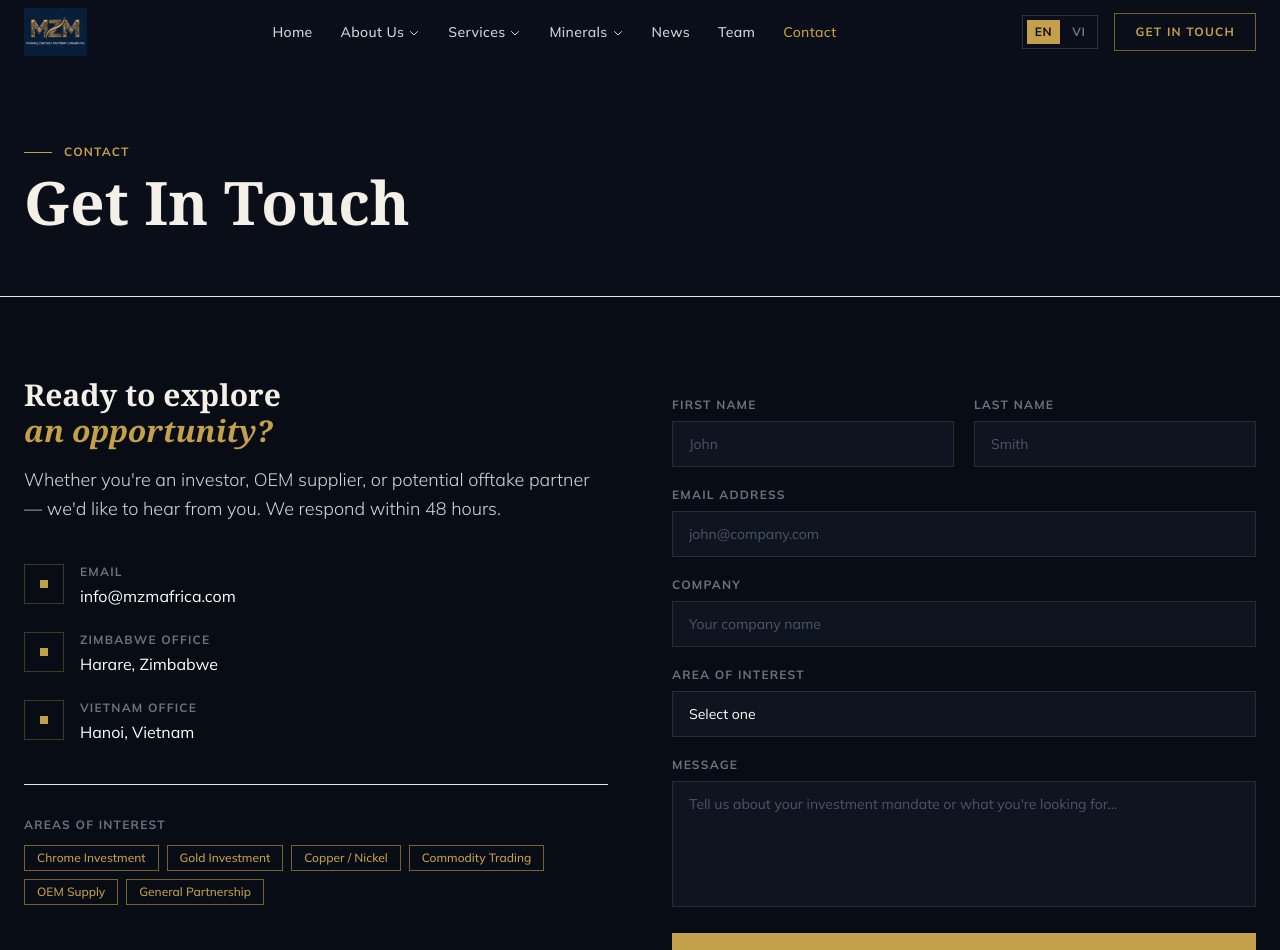
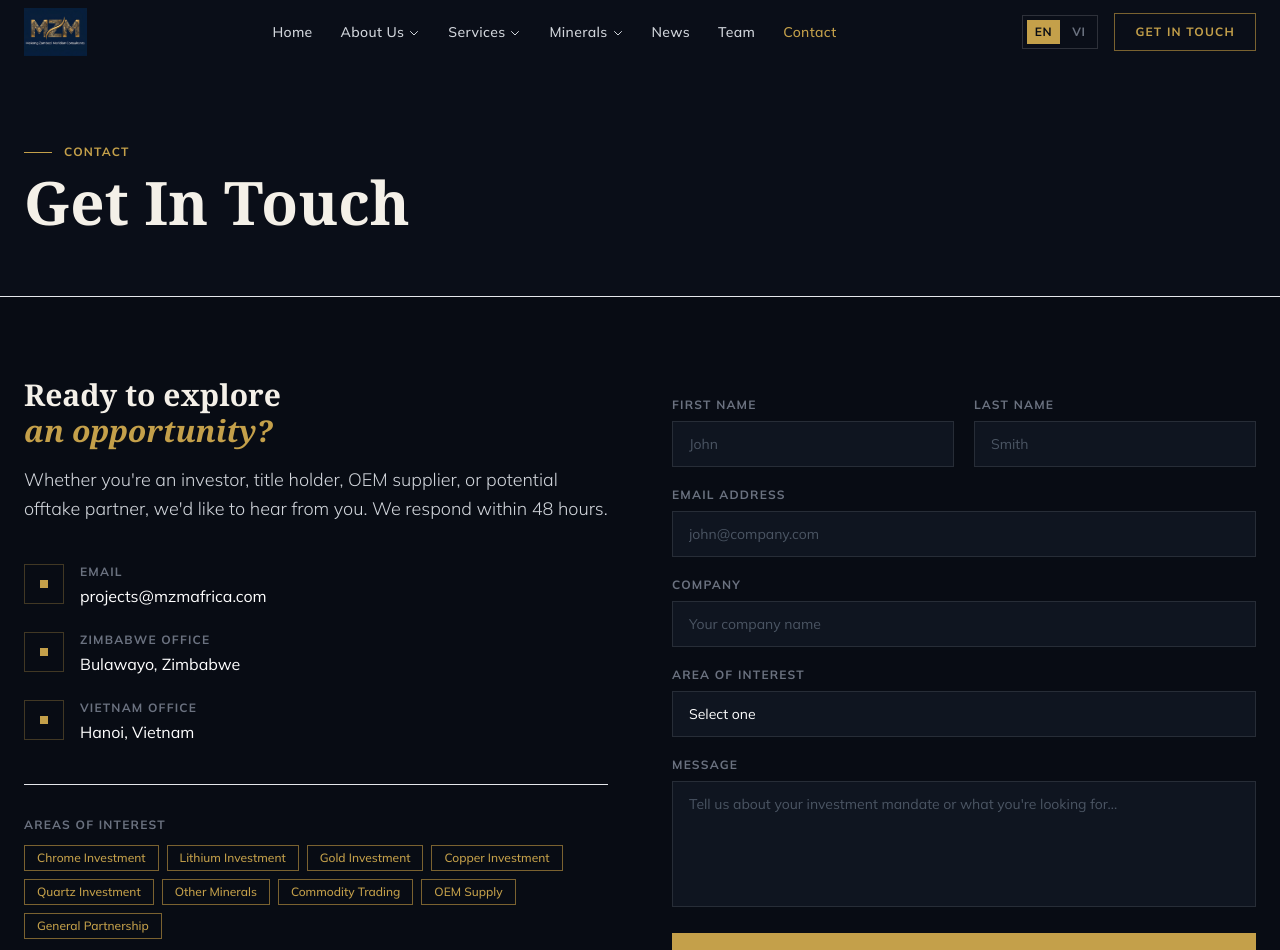
Before and after one commit to MekongZambezi/mzm-africa, a Next.js app: page /contact in a window 1280 px wide. Shown: the top 950 px of the page. Built offline with nearby package versions, Linux system fonts and the light colour scheme.

Commit message:
Update contact information and areas of interest

```diff
--- a/src/app/contact/page.js
+++ b/src/app/contact/page.js
@@ -1,3 +1,4 @@
+
 'use client'
 import { useState } from 'react'
 
@@ -44,13 +45,13 @@ export default function Contact() {
               <span className="text-[#C4A04A] italic">an opportunity?</span>
             </h2>
             <p className="text-gray-300 font-light text-lg leading-relaxed mb-10">
-              Whether you&apos;re an investor, OEM supplier, or potential offtake partner — we&apos;d like to hear from you. We respond within 48 hours.
+              Whether you&apos;re an investor, title holder, OEM supplier, or potential offtake partner, we&apos;d like to hear from you. We respond within 48 hours.
             </p>
 
             <div className="space-y-6">
               {[
-                ['Email', 'info@mzmafrica.com', 'mailto:info@mzmafrica.com'],
-                ['Zimbabwe Office', 'Harare, Zimbabwe', null],
+                ['Email', 'projects@mzmafrica.com', 'mailto:projects@mzmafrica.com'],
+                ['Zimbabwe Office', 'Bulawayo, Zimbabwe', null],
                 ['Vietnam Office', 'Hanoi, Vietnam', null],
               ].map(([label, value, href]) => (
                 <div key={label} className="flex gap-4">
@@ -72,7 +73,7 @@ export default function Contact() {
             <div className="mt-10 border-t border-white/8 pt-8">
               <div className="text-xs font-bold tracking-widest uppercase text-gray-500 mb-3">Areas of Interest</div>
               <div className="flex flex-wrap gap-2">
-                {['Chrome Investment', 'Gold Investment', 'Copper / Nickel', 'Commodity Trading', 'OEM Supply', 'General Partnership'].map((tag) => (
+                {['Chrome Investment', 'Lithium Investment', 'Gold Investment', 'Copper Investment', 'Quartz Investment', 'Other Minerals', 'Commodity Trading', 'OEM Supply', 'General Partnership'].map((tag) => (
                   <span key={tag} className="text-xs text-[#C4A04A] border border-[#7A6230] px-3 py-1 font-medium">{tag}</span>
                 ))}
               </div>
@@ -124,7 +125,9 @@ export default function Contact() {
                     <option value="">Select one</option>
                     <option>Chrome Investment Opportunity</option>
                     <option>Gold Investment Opportunity</option>
-                    <option>Copper / Nickel Opportunity</option>
+                    <option>Copper Investment Opportunity</option>
+                    <option>Quartz Investment Opportunity</option>
+                    <option>Other Mineral Opportunity</option>
                     <option>Commodity Trading / Offtake</option>
                     <option>OEM / Equipment Supply</option>
                     <option>General Partnership Enquiry</option>
@@ -145,7 +148,7 @@ export default function Contact() {
                 </button>
 
                 {status === 'error' && (
-                  <p className="text-red-400 text-sm text-center">Something went wrong. Please email us directly at info@mzmafrica.com</p>
+                  <p className="text-red-400 text-sm text-center">Something went wrong. Please email us directly at projects@mzmafrica.com</p>
                 )}
               </form>
             )}
```
